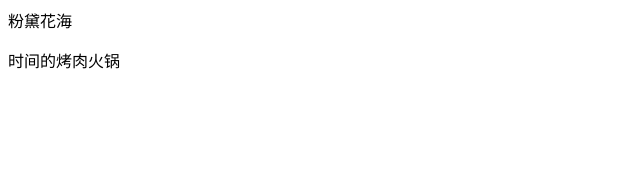
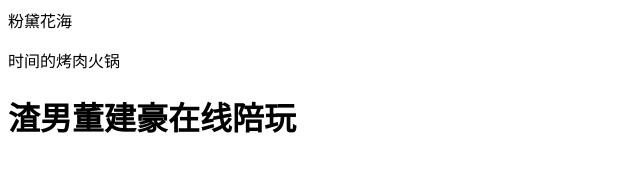
Before and after one commit to dongjianhao/H546, a plain HTML site: page index.html in a window 1280 px wide. Shown: the whole page, without its empty margins (0-640 px from the left). Drawn offline with Linux system fonts and the light colour scheme.

Commit message:
季世阳提交的

```diff
--- a/index.html
+++ b/index.html
@@ -9,5 +9,6 @@
 <body>
     <div>粉黛花海</div>
     <p>时间的烤肉火锅</p>
+    <h1>渣男董建豪在线陪玩</h1>
 </body>
 </html>
```
